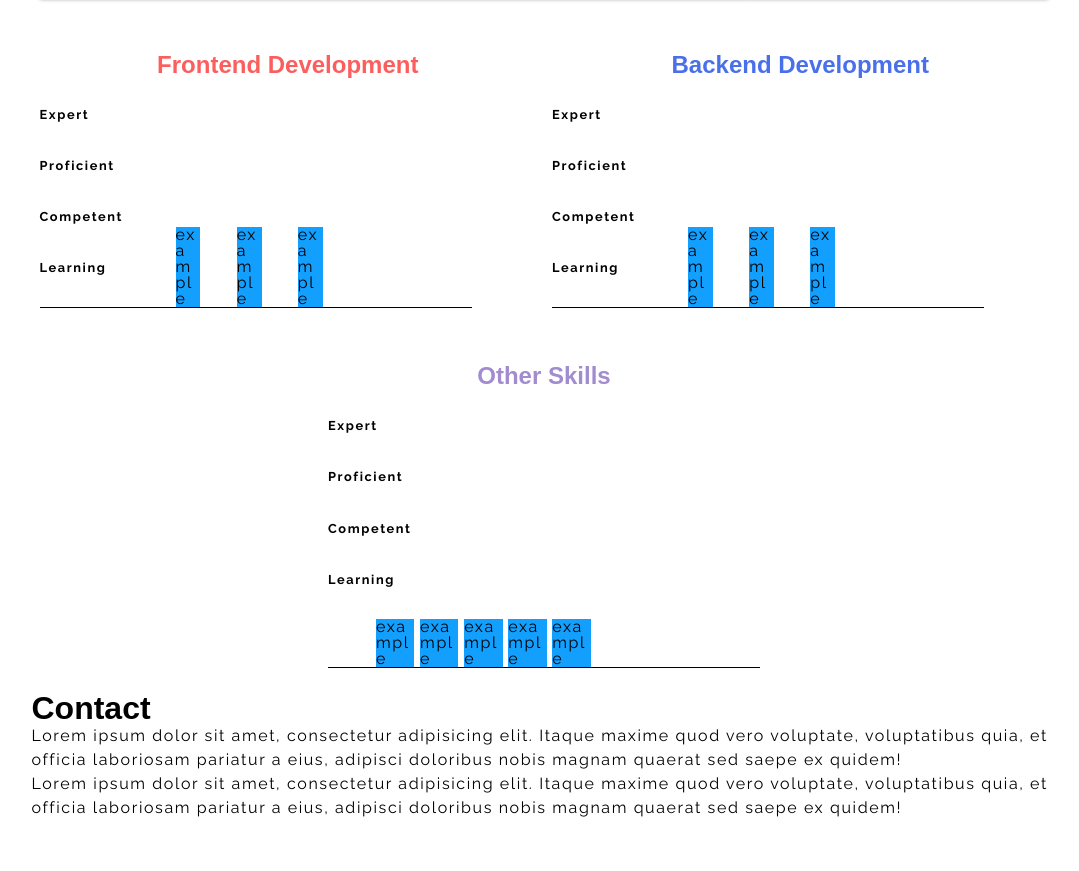
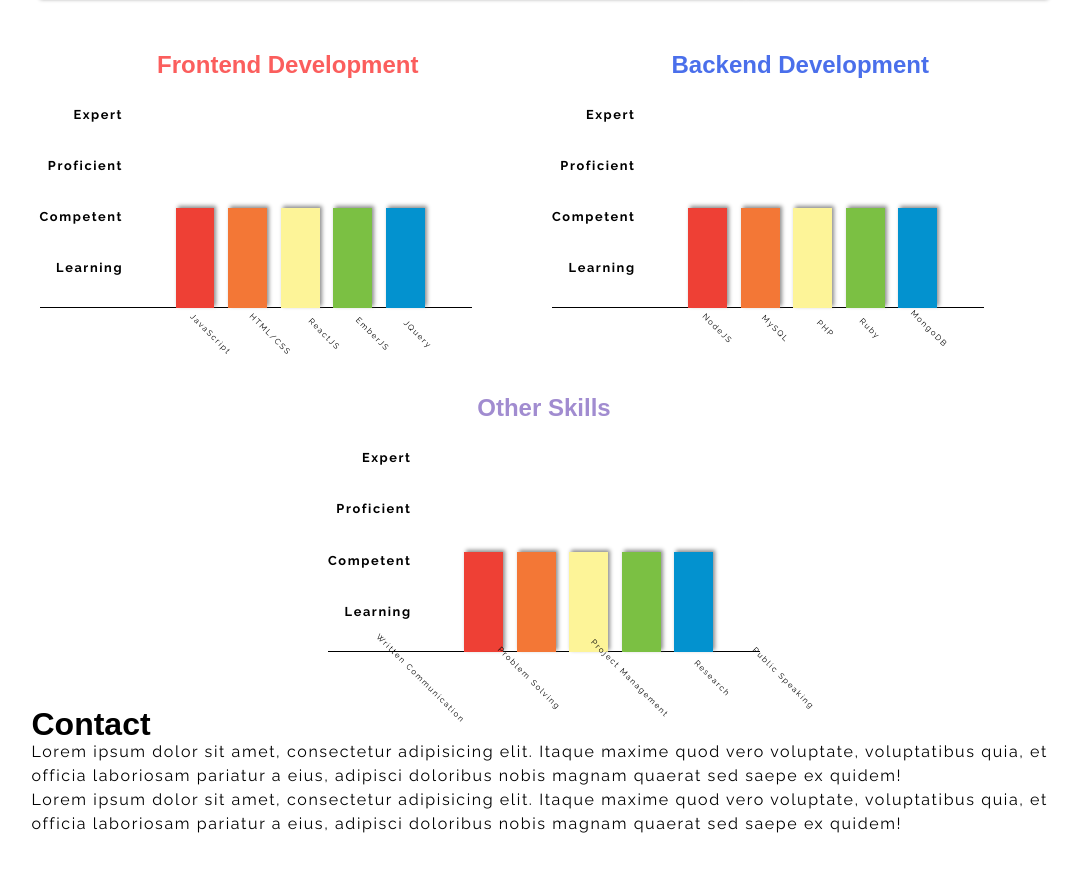
Before and after one commit to brianhernandez/portfolio, a website: page index.html in a window 1280 px wide. Shown: the part 1531-2402 px from the top of the page, without its empty margins (96-1175 px from the left). Drawn offline with Linux system fonts and the light colour scheme.

Commit message:
Got bars going on bar graph and some labels on the x-axis working.

```diff
--- a/abstracts/_variables.scss
+++ b/abstracts/_variables.scss
@@ -23,6 +23,12 @@ $medium: 361px;
 $large: 601px;
 $huge: 1025px;
 
+/* BARGRAPH COLORS */
+$red: #ee4035;
+$orange: #f37736;
+$yellow: #fdf498;
+$green: #7bc043;
+$blue: #0392cf;
 // $breakpoints: (
 //   'medium': (min-width: 361px),
 //   'large': (min-width: 601px),
--- a/components/_bargraphs.scss
+++ b/components/_bargraphs.scss
@@ -58,6 +58,7 @@
 
 .other-graph {
   margin: auto;
+
 }
 
 .y-axis {
@@ -71,6 +72,7 @@
   margin-bottom: 3em;
   font-size: .8em;
   font-weight: 700;
+  text-align: right;
 }
 
 .y-axis .y-li:last-child {
@@ -79,15 +81,75 @@
 }
 
 .bars {
-  display: inline-block;
+  display: inline;
   margin-left: 3em;
+  position: relative;
+  bottom: -4px;
   // float: right;
+
+  @media screen and (min-width: $large) and (max-width: 833px) {
+    // margin-left: 1em;
+  }
 }
 
 .bar-li {
   display: inline-block;
-  background: #139FFD;
-  width: 10%;
-  height: 80%;
+  width: 9%;
+  height: 100px;
+  list-style: none;
+  position: relative;
+  margin-right: .5em;
+  box-shadow: 2px -2px 4px 0px rgba(140,140,140,1);
   // padding: 0;
+
+  @media screen and (min-width: $large) and (max-width: 786px) {
+    width: 6%;
+    margin-right: .3em;
+  }
 }
+
+.bar-li:nth-child(1) {
+  background: $red;
+}
+
+.bar-li:nth-child(2) {
+  background: $orange;
+}
+
+.bar-li:nth-child(3) {
+  background: $yellow;
+}
+
+.bar-li:nth-child(4) {
+  background: $green;
+}
+
+.bar-li:nth-child(5) {
+  background: $blue;
+}
+
+.x-axis {
+  display: inline-block;
+  margin-left: 9em;
+  margin-top: 1em;
+}
+
+.other-skills-graph-container .x-axis {
+  margin-left: 0em;
+
+  @media screen and (min-width: $large) {
+      margin-left: 20em;
+  }
+}
+
+.x-li {
+  display: inline-block;
+  transform: rotate(45deg);
+  font-size: .5em;
+  // padding-right: 1em;
+  // position: absolute;
+}
+
+.backend-graph-container .x-li {
+  padding-right: 2em;
+}
--- a/index.html
+++ b/index.html
@@ -144,13 +144,20 @@
                 <li class="y-li">Learning</li>
               </ul>
               <ul class="bars">
-                <li class="bar-li" data-tooltip="Something HEre">example</li>
-                <li class="bar-li" data-tooltip="Something HEre"></li>
-                <li class="bar-li" data-tooltip="Something HEre">example</li>
-                <li class="bar-li" data-tooltip="Something HEre"></li>
-                <li class="bar-li" data-tooltip="Something HEre">example</li>
+                <li class="bar-li" data-tooltip="Something HEre"><span title="JavaScript"></span></li>
+                <li class="bar-li" data-tooltip="Something HEre"><span title="JavaScript"></span></li>
+                <li class="bar-li" data-tooltip="Something HEre"><span title="JavaScript"></span></li>
+                <li class="bar-li" data-tooltip="Something HEre"><span title="JavaScript"></span></li>
+                <li class="bar-li" data-tooltip="Something HEre"><span title="JavaScript"></span></li>
               </ul>
             </div>
+            <ul class="x-axis">
+                <li class="x-li">JavaScript</li>
+                <li class="x-li">HTML/CSS</li>
+                <li class="x-li">ReactJS</li>
+                <li class="x-li">EmberJS</li>
+                <li class="x-li">JQuery</li>
+              </ul>
           </div>
           <div class="backend-graph-container su_cell su_cells_6">
             <h3>Backend Development</h3>
@@ -162,13 +169,20 @@
                 <li class="y-li">Learning</li>
               </ul>
               <ul class="bars">
-                <li class="bar-li" data-tooltip="Something HEre">example</li>
                 <li class="bar-li" data-tooltip="Something HEre"></li>
-                <li class="bar-li" data-tooltip="Something HEre">example</li>
                 <li class="bar-li" data-tooltip="Something HEre"></li>
-                <li class="bar-li" data-tooltip="Something HEre">example</li>
+                <li class="bar-li" data-tooltip="Something HEre"></li>
+                <li class="bar-li" data-tooltip="Something HEre"></li>
+                <li class="bar-li" data-tooltip="Something HEre"></li>
               </ul>
             </div>
+            <ul class="x-axis">
+                <li class="x-li">NodeJS</li>
+                <li class="x-li">MySQL</li>
+                <li class="x-li">PHP</li>
+                <li class="x-li">Ruby</li>
+                <li class="x-li">MongoDB</li>
+              </ul>
           </div>
         </div>
         <div class="su_line">
@@ -182,13 +196,20 @@
                 <li class="y-li">Learning</li>
               </ul>
               <ul class="bars">
-                <li class="bar-li" data-tooltip="Something HEre">example</li>
-                <li class="bar-li" data-tooltip="Something HEre">example</li>
-                <li class="bar-li" data-tooltip="Something HEre">example</li>
-                <li class="bar-li" data-tooltip="Something HEre">example</li>
-                <li class="bar-li" data-tooltip="Something HEre">example</li>
+                <li class="bar-li" data-tooltip="Something HEre"></li>
+                <li class="bar-li" data-tooltip="Something HEre"></li>
+                <li class="bar-li" data-tooltip="Something HEre"></li>
+                <li class="bar-li" data-tooltip="Something HEre"></li>
+                <li class="bar-li" data-tooltip="Something HEre"></li>
               </ul>
             </div>
+            <ul class="x-axis">
+                <li class="x-li">Written Communication</li>
+                <li class="x-li">Problem Solving</li>
+                <li class="x-li">Project Management</li>
+                <li class="x-li">Research</li>
+                <li class="x-li">Public Speaking</li>
+              </ul>
           </div>
         </div>
       </section>
```
Also changed, not shown: main.css, main.min.css.
